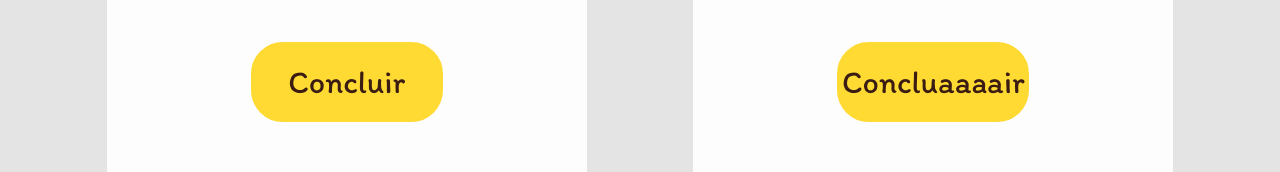
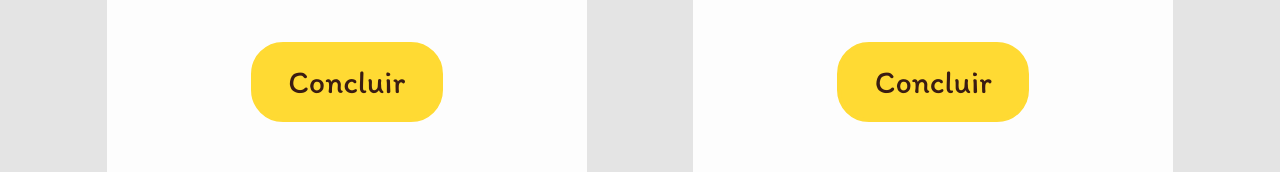
Before and after one commit to GuilhermeFuzinatto/buzzle_divonico, a plain HTML site: page public/login.html in a window 1280 px wide. Shown: the part 585-757 px from the top of the page. Drawn offline with Linux system fonts and the light colour scheme.

Commit message:
Add files via upload

```diff
--- a/public/login.html
+++ b/public/login.html
@@ -61,7 +61,7 @@
                         <img src="imagens/venao.png" id="przoi" onclick="verSenhaProf()">
                     </div>
 
-                    <button type="button" class="conc" onclick="loginProf(event)">Concluaaaair</button>
+                    <button type="button" class="conc" onclick="loginProf(event)">Concluir</button>
                 </div>
             </form>
 
```
